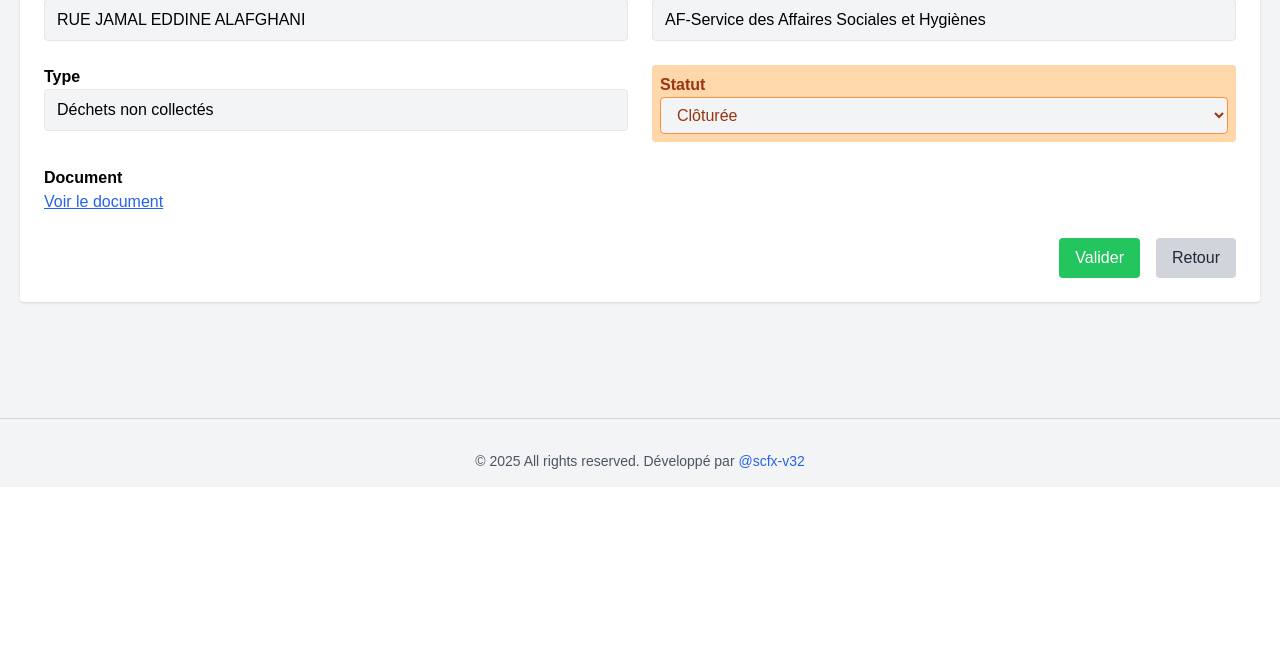
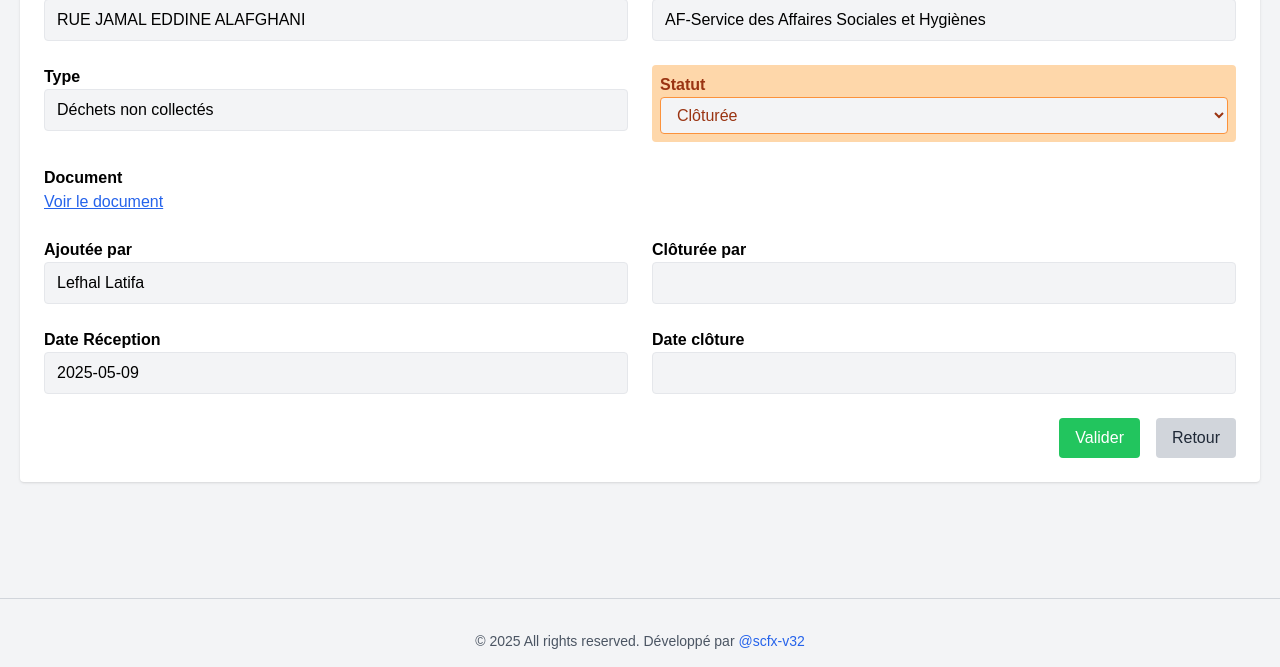
Before and after one commit to scfx-v32/cirm_demo, a PHP site: page /view_requete.php?id=4 in a window 1280 px wide. Shown: the part 1060-1727 px from the top of the page. Before the commit the page ends 1529 px from the top, so only its background shows below. Run offline with PHP 8.4, Linux system fonts and the light colour scheme; a user stored in the database is signed in; data comes from the database, SQL or seed files in the repository; some libraries are stand-ins or nearby versions.

Commit message:
ajoutée/cloturée par, date réception/clôture.

```diff
--- a/view_requete.php
+++ b/view_requete.php
@@ -15,9 +15,15 @@
         c.prenom AS c_prenom,
         c.cin AS c_cin,
         c.telephone AS c_telephone,
-        c.adresse AS c_adresse
+        c.adresse AS c_adresse,
+        u1.nom AS created_by_nom,
+        u1.prenom AS created_by_prenom,
+        u2.nom AS closed_by_nom,
+        u2.prenom AS closed_by_prenom
     FROM requetes r
     LEFT JOIN contrevenants c ON r.id_contrevenant = c.id
+    LEFT JOIN users u1 ON r.created_by = u1.id
+    LEFT JOIN users u2 ON r.closed_by = u2.id
     WHERE r.id = ?
 ");
 $stmt->execute([$id]);
@@ -205,6 +211,40 @@
                     <p class="text-gray-500 italic">Aucun document fourni.</p>
                 <?php endif; ?>
             </div>
+            <div class="col-span-2 grid grid-cols-1 lg:grid-cols-2 gap-6">
+                <div>
+                    <label class="block font-semibold">Ajoutée par</label>
+                    <input type="text" disabled
+                        value="<?= htmlspecialchars(trim(($requete["created_by_nom"] ?? '') . ' ' . ($requete["created_by_prenom"] ?? ''))) ?>"
+                        class="w-full px-3 py-2 border rounded bg-gray-100">
+                </div>
+                <?php if ((int)$requete["id_statut"] === 3): // 3 = clôturée
+                ?>
+                    <div>
+                        <label class="block font-semibold">Clôturée par</label>
+                        <input type="text" disabled
+                            value="<?= htmlspecialchars(trim(($requete["closed_by_nom"] ?? '') . ' ' . ($requete["closed_by_prenom"] ?? ''))) ?>"
+                            class="w-full px-3 py-2 border rounded bg-gray-100">
+                    </div>
+                <?php endif; ?>
+            </div>
+            <div class="col-span-2 grid grid-cols-1 lg:grid-cols-2 gap-6">
+                <div>
+                    <label class="block font-semibold">Date Réception</label>
+                    <input type="text" disabled
+                        value="<?= htmlspecialchars($requete["date_reception"]) ?>"
+                        class="w-full px-3 py-2 border rounded bg-gray-100">
+                </div>
+                <?php if ((int)$requete["id_statut"] === 3): // 3 = clôturée
+                ?>
+                    <div>
+                        <label class="block font-semibold">Date clôture</label>
+                        <input type="text" disabled
+                            value="<?= htmlspecialchars($requete["date_cloture"] ?? '') ?>"
+                            class="w-full px-3 py-2 border rounded bg-gray-100">
+                    </div>
+                <?php endif; ?>
+            </div>
             <div class="col-span-2 flex justify-end space-x-4">
                 <?php if ($_SESSION["role"] === "agent"): ?>
                     <button type="submit" onclick="return confirmValidation()" class="bg-green-500 text-white px-4 py-2 rounded hover:bg-green-600">
```
Lines whose indentation alone changed are shown as unchanged.
